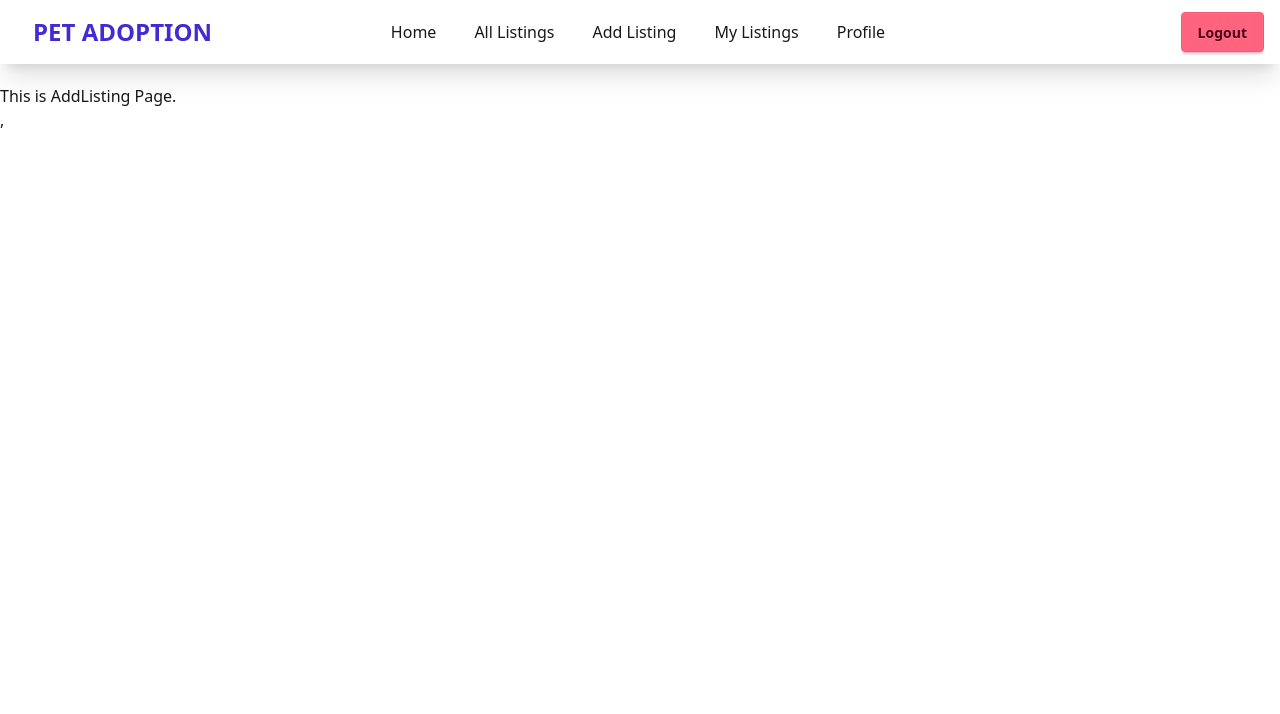
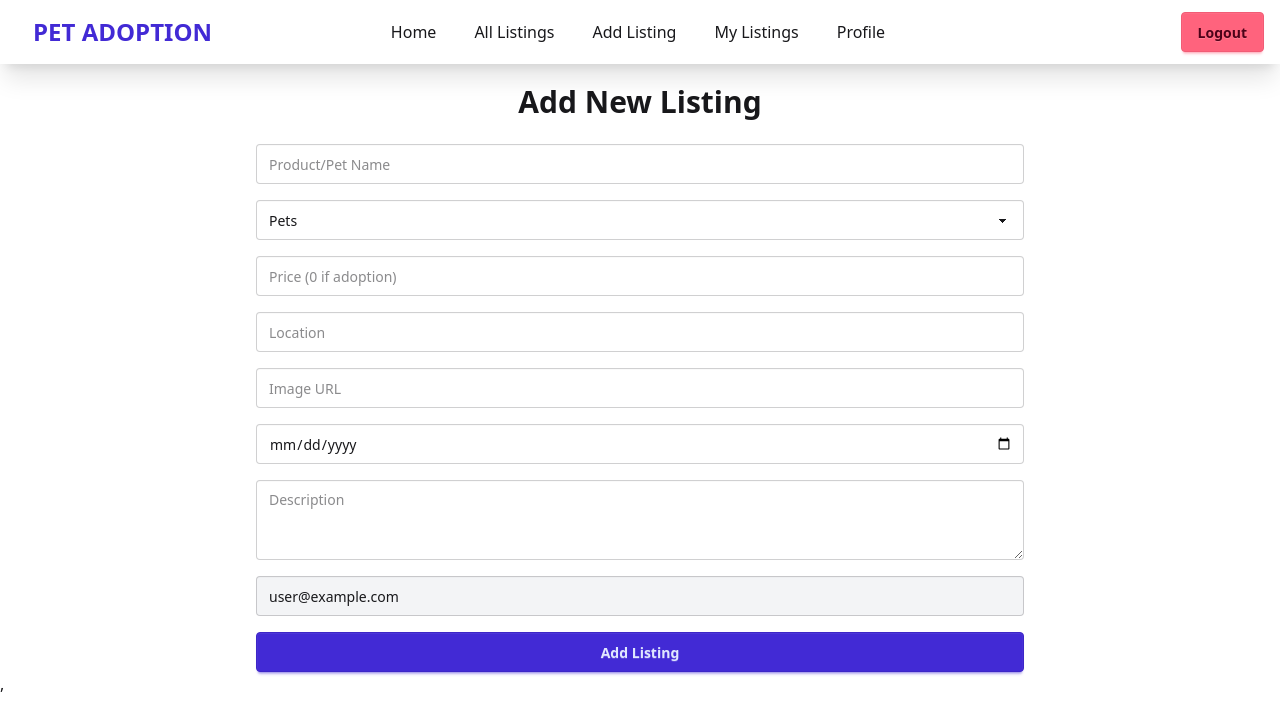
Before and after one commit to zubaer-developer/pawmart-client, a React app: page /add-listing in a window 1280 px wide. Shown: the top 714 px of the page. Built offline with nearby package versions, Linux system fonts and the light colour scheme; no server answers; sample sign-in values are in the browser's storage; the HTML template or start-up script is replaced by a standard one.

Commit message:
AddListing and petssupplies page ui design

```diff
--- a/src/pages/AddListing.jsx
+++ b/src/pages/AddListing.jsx
@@ -1,9 +1,109 @@
-import React from "react";
+import { useContext } from "react";
+import { AuthContext } from "../context/AuthContext";
 
 const AddListing = () => {
+  const { user } = useContext(AuthContext);
+
+  const handleAddListing = (event) => {
+    event.preventDefault();
+
+    const form = event.target;
+
+    const newListing = {
+      name: form.name.value,
+      category: form.category.value,
+      price: Number(form.price.value),
+      location: form.location.value,
+      description: form.description.value,
+      image: form.image.value,
+      date: form.date.value,
+      email: user?.email, // logged-in user email
+    };
+
+    console.log("Listing Data:", newListing);
+  };
+
   return (
-    <div>
-      <h1>This is AddListing Page.</h1>
+    <div className="max-w-3xl mx-auto">
+      <h1 className="text-3xl font-bold text-center mb-6">Add New Listing</h1>
+
+      <form onSubmit={handleAddListing} className="space-y-4">
+        {/* Product / Pet Name */}
+        <input
+          type="text"
+          name="name"
+          placeholder="Product/Pet Name"
+          required
+          className="input input-bordered w-full"
+        />
+
+        {/* Category */}
+        <select
+          name="category"
+          required
+          className="select select-bordered w-full"
+        >
+          <option value="Pets">Pets</option>
+          <option value="Food">Pet Food</option>
+          <option value="Accessories">Accessories</option>
+          <option value="CareProducts">Care Products</option>
+        </select>
+
+        {/* Price */}
+        <input
+          type="number"
+          name="price"
+          placeholder="Price (0 if adoption)"
+          required
+          className="input input-bordered w-full"
+        />
+
+        {/* Location */}
+        <input
+          type="text"
+          name="location"
+          placeholder="Location"
+          required
+          className="input input-bordered w-full"
+        />
+
+        {/* Image URL */}
+        <input
+          type="text"
+          name="image"
+          placeholder="Image URL"
+          required
+          className="input input-bordered w-full"
+        />
+
+        {/* Date */}
+        <input
+          type="date"
+          name="date"
+          required
+          className="input input-bordered w-full"
+        />
+
+        {/* Description */}
+        <textarea
+          name="description"
+          placeholder="Description"
+          required
+          className="textarea textarea-bordered w-full"
+        />
+
+        {/* Email (readonly) */}
+        <input
+          type="email"
+          value={user?.email}
+          readOnly
+          className="input input-bordered w-full bg-gray-100"
+        />
+
+        <button type="submit" className="btn btn-primary w-full">
+          Add Listing
+        </button>
+      </form>
     </div>
   );
 };
--- a/src/pages/PetsSupplies.jsx
+++ b/src/pages/PetsSupplies.jsx
@@ -0,0 +1,105 @@
+import { useState } from "react";
+import { Link } from "react-router";
+
+const PetsSupplies = () => {
+  const [search, setSearch] = useState("");
+  const [filter, setFilter] = useState("All");
+
+  // Temporary Dummy Data
+  const demoListings = [
+    {
+      id: 1,
+      name: "Golden Retriever Puppy",
+      category: "Pets",
+      price: 0,
+      location: "Dhaka",
+      image: "https://placekitten.com/400/260",
+    },
+    {
+      id: 2,
+      name: "Cat Food Premium",
+      category: "Food",
+      price: 450,
+      location: "Chattogram",
+      image: "https://placekitten.com/400/250",
+    },
+    {
+      id: 3,
+      name: "Pet Toy Ball",
+      category: "Accessories",
+      price: 120,
+      location: "Sylhet",
+      image: "https://placekitten.com/400/270",
+    },
+  ];
+
+  // Search + Filter
+  const filteredListings = demoListings.filter((item) => {
+    const matchName = item.name.toLowerCase().includes(search.toLowerCase());
+    const matchCategory = filter === "All" ? true : item.category === filter;
+    return matchName && matchCategory;
+  });
+
+  return (
+    <div className="max-w-7xl mx-auto">
+      <h1 className="text-3xl font-bold text-center mb-8">Pets & Supplies</h1>
+
+      {/* Filters */}
+      <div className="flex flex-col md:flex-row gap-4 justify-between mb-8">
+        {/* Search */}
+        <input
+          type="text"
+          placeholder="Search by name..."
+          className="input input-bordered w-full md:w-1/3"
+          value={search}
+          onChange={(e) => setSearch(e.target.value)}
+        />
+
+        {/* Category Filter */}
+        <select
+          className="select select-bordered w-full md:w-1/4"
+          value={filter}
+          onChange={(e) => setFilter(e.target.value)}
+        >
+          <option value="All">All Categories</option>
+          <option value="Pets">Pets</option>
+          <option value="Food">Pet Food</option>
+          <option value="Accessories">Accessories</option>
+          <option value="CareProducts">Care Products</option>
+        </select>
+      </div>
+
+      {/* Cards */}
+      <div className="grid grid-cols-1 md:grid-cols-3 gap-6">
+        {filteredListings.map((item) => (
+          <div
+            key={item.id}
+            className="p-5 bg-base-100 shadow rounded-xl hover:shadow-lg duration-200"
+          >
+            <img
+              src={item.image}
+              alt={item.name}
+              className="rounded mb-4 w-full h-48 object-cover"
+            />
+            <h3 className="text-xl font-bold">{item.name}</h3>
+            <p className="text-sm mb-1">Category: {item.category}</p>
+            <p className="text-sm mb-1">Location: {item.location}</p>
+            <p className="font-semibold mb-2">
+              Price:{" "}
+              {item.price === 0 ? "Free (Adoption)" : item.price + " BDT"}
+            </p>
+
+            <Link
+              to={`/listing/${item.id}`}
+              className="btn btn-primary btn-sm mt-2"
+            >
+              See Details
+            </Link>
+          </div>
+        ))}
+      </div>
+    </div>
+  );
+};
+
+export default PetsSupplies;
--- a/src/routes/Routes.jsx
+++ b/src/routes/Routes.jsx
@@ -5,6 +5,7 @@ import Login from "../pages/Login";
 import PrivateRoute from "./PrivateRoute";
 import AddListing from "../pages/AddListing";
 import RootLayout from "../layouts/RootLayout";
+import PetsSupplies from "../pages/PetsSupplies";
 export const router = createBrowserRouter([
   {
     path: "/",
@@ -33,6 +34,11 @@ export const router = createBrowserRouter([
           </PrivateRoute>
         ),
       },
+
+      {
+        path: "/pets-supplies",
+        element: <PetsSupplies />,
+      },
     ],
   },
 ]);
```
